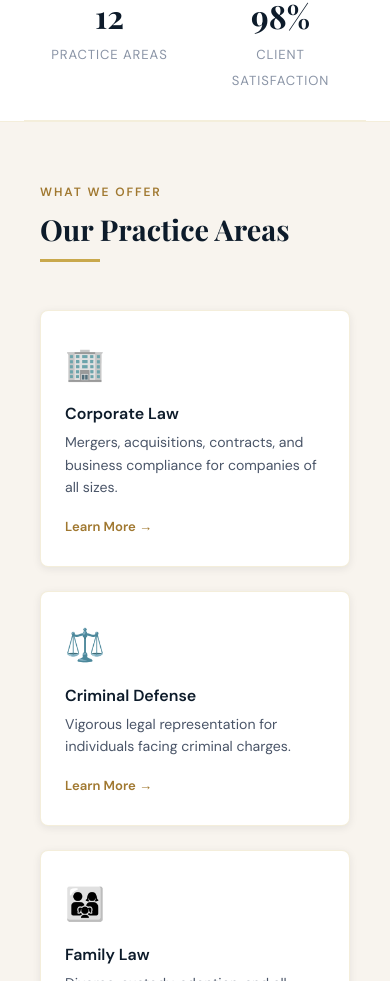
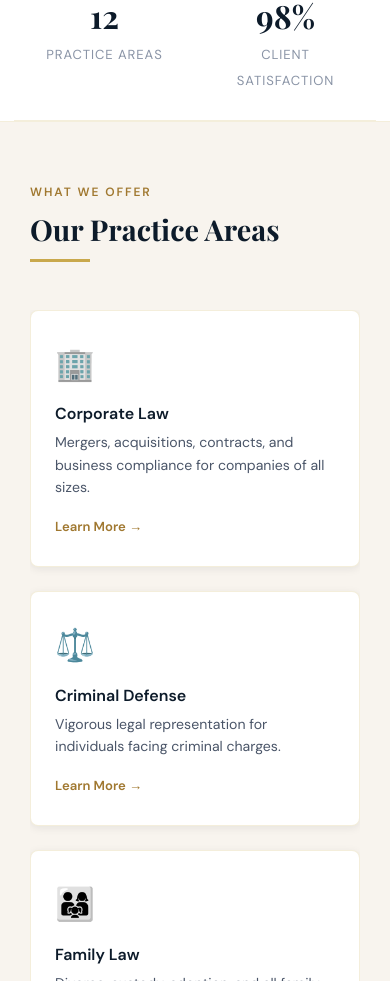
Before and after one commit to Consult-teck/Lexconsult-, a React (Create React App) app: page / in a window 390 px wide. Shown: the part 1019-2000 px from the top of the page. Built offline with nearby package versions, Linux system fonts and the light colour scheme.

Commit message:
Nuclear mobile fix

```diff
--- a/src/styles/global.css
+++ b/src/styles/global.css
@@ -338,3 +338,43 @@ html, body {
   overflow-x: hidden !important;
   max-width: 100% !important;
 }
+
+/* ===== NUCLEAR MOBILE FIX ===== */
+@media (max-width: 900px) {
+  html, body {
+    overflow-x: hidden !important;
+    width: 100% !important;
+    max-width: 100vw !important;
+  }
+
+  .steps,
+  .g2, .g3, .g4,
+  .grid-2, .grid-3, .grid-4,
+  .book-layout,
+  .case-layout,
+  .footer-inner,
+  .contact-grid,
+  .auth-page {
+    grid-template-columns: 1fr !important;
+    width: 100% !important;
+    overflow: hidden !important;
+  }
+
+  .container {
+    padding-left: 14px !important;
+    padding-right: 14px !important;
+    overflow: hidden !important;
+    max-width: 100vw !important;
+  }
+
+  .hero {
+    padding: 90px 14px 50px !important;
+    overflow: hidden !important;
+  }
+
+  .auth-side { display: none !important; }
+
+  section, div {
+    max-width: 100vw !important;
+  }
+}
```
